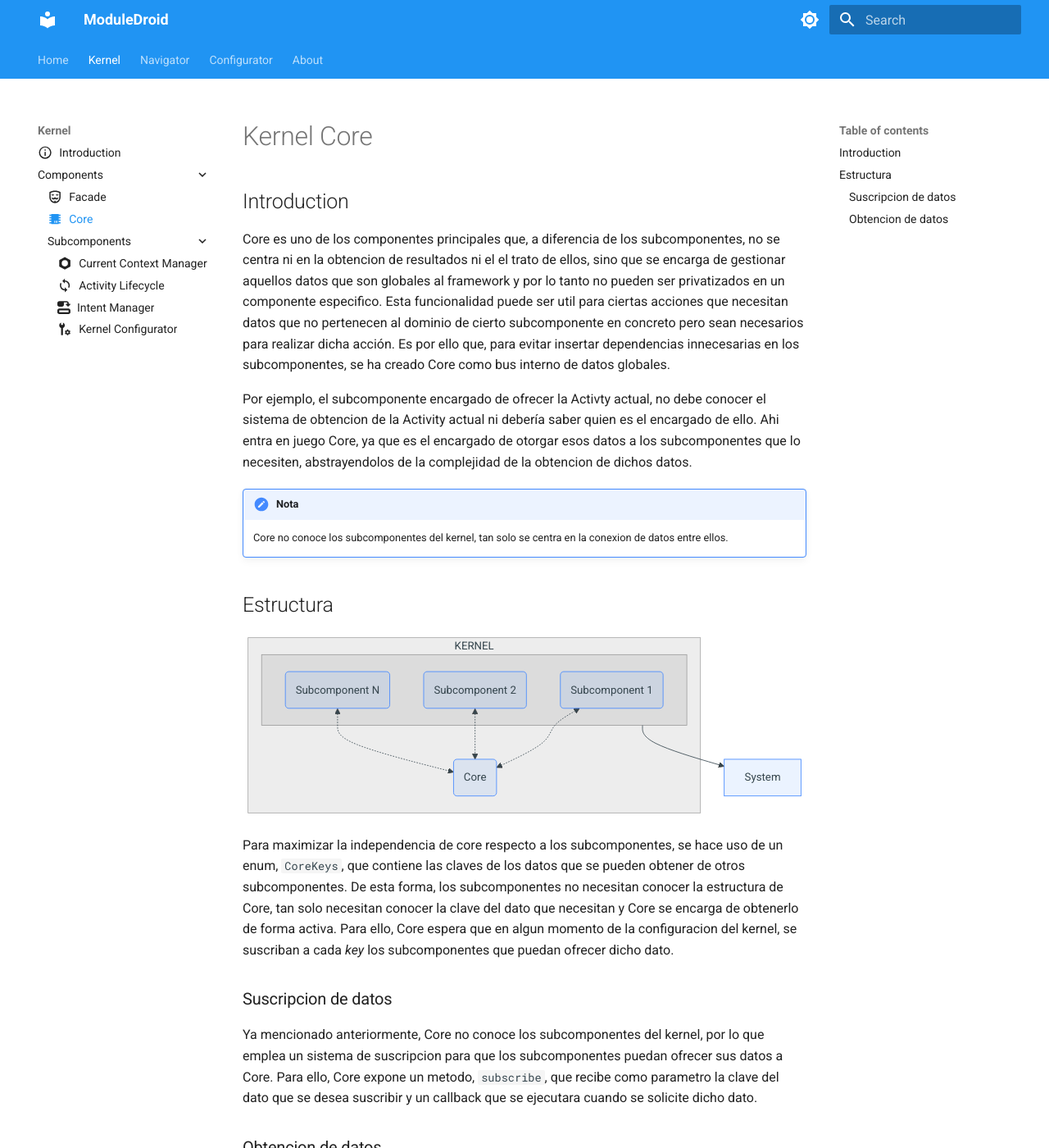
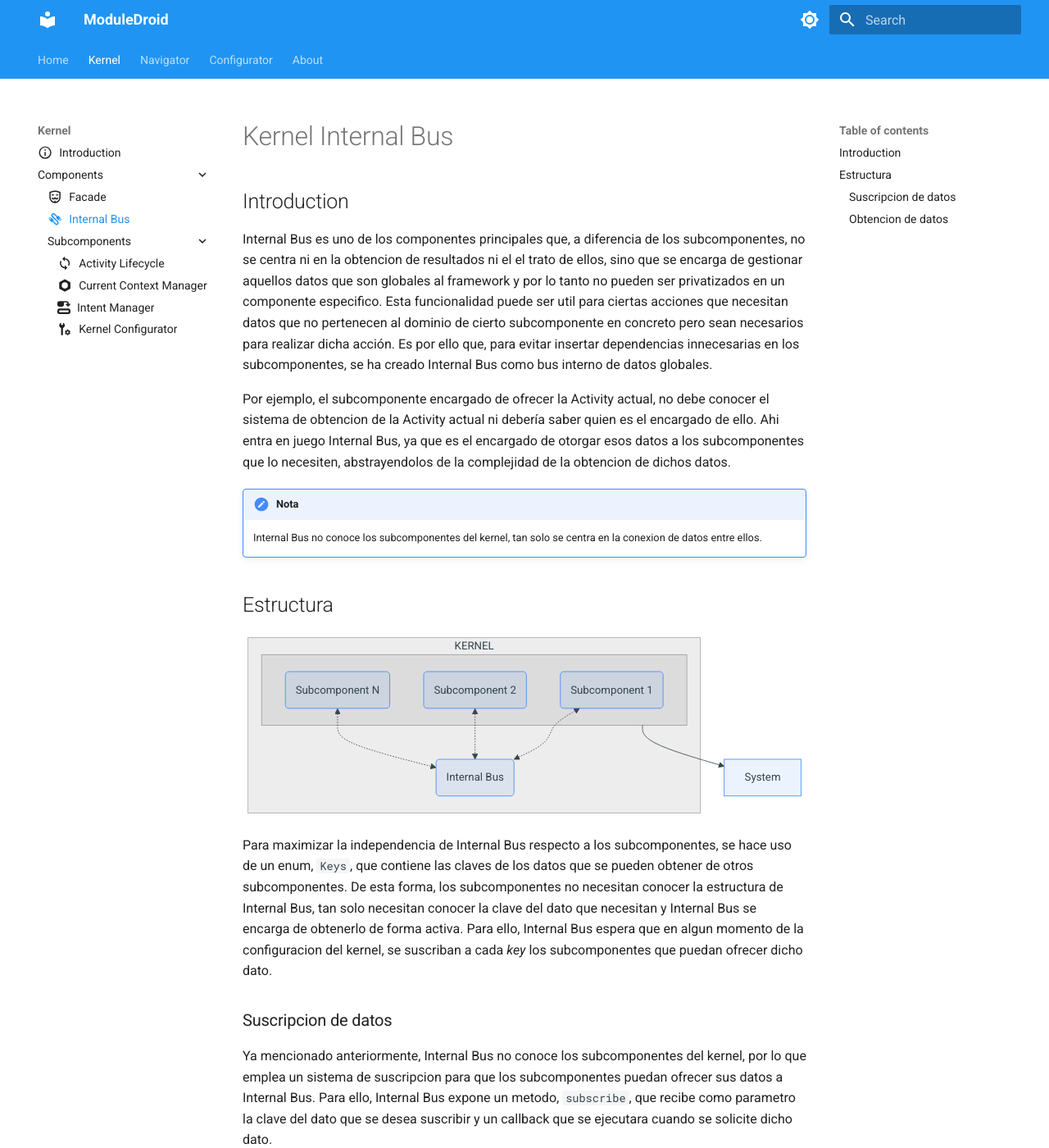
Before and after one commit to agp221-ua/ModuleDroid-Doc, an MkDocs documentation site: the page built from docs/kernel/components/internal_bus.md, in a window 1280 px wide and 1400 px high. Shown: the whole window at 82% size. Built offline with MkDocs 1.6.1 and Material for MkDocs 9.7.7, drawn with Linux system fonts in a browser that asks for light colours; some of the changed text lies outside the part shown.

````diff
--- a/docs/kernel/components/core.md
+++ b/docs/kernel/components/internal_bus.md
@@ -1,24 +1,24 @@
 ---
-icon: material/chip
+icon: material/cable-data
 ---
 
-# Kernel Core
+# Kernel Internal Bus
 
 ## Introduction
 
-Core es uno de los componentes principales que, a diferencia de los subcomponentes, no se centra ni en la obtencion
+Internal Bus es uno de los componentes principales que, a diferencia de los subcomponentes, no se centra ni en la obtencion
 de resultados ni el el trato de ellos, sino que se encarga de gestionar aquellos datos que son globales al framework
 y por lo tanto no pueden ser privatizados en un componente especifico. Esta funcionalidad puede ser util para ciertas
 acciones que necesitan datos que no pertenecen al dominio de cierto subcomponente en concreto pero sean necesarios para
 realizar dicha acción. Es por ello que, para evitar insertar dependencias innecesarias en los subcomponentes, se ha
-creado Core como bus interno de datos globales.
+creado Internal Bus como bus interno de datos globales.
 
-Por ejemplo, el subcomponente encargado de ofrecer la Activty actual, no debe conocer el sistema de obtencion de la
-Activity actual ni debería saber quien es el encargado de ello. Ahi entra en juego Core, ya que es el encargado de
+Por ejemplo, el subcomponente encargado de ofrecer la Activity actual, no debe conocer el sistema de obtencion de la
+Activity actual ni debería saber quien es el encargado de ello. Ahi entra en juego Internal Bus, ya que es el encargado de
 otorgar esos datos a los subcomponentes que lo necesiten, abstrayendolos de la complejidad de la obtencion de dichos datos.
 
 !!! note "Nota"
-    Core no conoce los subcomponentes del kernel, tan solo se centra en la conexion de datos entre ellos.
+    Internal Bus no conoce los subcomponentes del kernel, tan solo se centra en la conexion de datos entre ellos.
 
 ## Estructura
 
@@ -32,34 +32,34 @@
                 c3(Subcomponent N)
             end
             direction TB
-            core(Core)
+            ib(Internal Bus)
         end
         c --> System
-        c1 <-.-> core
-        c2 <-.-> core
-        c3 <-.-> core
+        c1 <-.-> ib
+        c2 <-.-> ib
+        c3 <-.-> ib
 
 ```
 
-[//]: # (todo Especificar mejor la estructura de Core)
+[//]: # (todo Especificar mejor la estructura de Internal Bus)
 
-Para maximizar la independencia de core respecto a los subcomponentes, se hace uso de un enum, `CoreKeys`, que contiene
+Para maximizar la independencia de Internal Bus respecto a los subcomponentes, se hace uso de un enum, `Keys`, que contiene
 las claves de los datos que se pueden obtener de otros subcomponentes. De esta forma, los subcomponentes no necesitan
-conocer la estructura de Core, tan solo necesitan conocer la clave del dato que necesitan y Core se encarga de obtenerlo
-de forma activa. Para ello, Core espera que en algun momento de la configuracion del kernel, se suscriban a cada _key_ los
+conocer la estructura de Internal Bus, tan solo necesitan conocer la clave del dato que necesitan y Internal Bus se encarga de obtenerlo
+de forma activa. Para ello, Internal Bus espera que en algun momento de la configuracion del kernel, se suscriban a cada _key_ los
 subcomponentes que puedan ofrecer dicho dato.
 
 ### Suscripcion de datos
 
-Ya mencionado anteriormente, Core no conoce los subcomponentes del kernel, por lo que emplea un sistema de suscripcion
-para que los subcomponentes puedan ofrecer sus datos a Core. Para ello, Core expone un metodo, `subscribe`, que recibe
+Ya mencionado anteriormente, Internal Bus no conoce los subcomponentes del kernel, por lo que emplea un sistema de suscripcion
+para que los subcomponentes puedan ofrecer sus datos a Internal Bus. Para ello, Internal Bus expone un metodo, `subscribe`, que recibe
 como parametro la clave del dato que se desea suscribir y un callback que se ejecutara cuando se solicite dicho dato.
 
 [//]: # (todo Añadir ejemplo de suscripcion de datos)
 
 ### Obtencion de datos
 
-Para obtener los datos, Core expone un metodo, `get`, que recibe como parametro la clave del dato que se desea obtener.
+Para obtener los datos, Internal Bus expone un metodo, `get`, que recibe como parametro la clave del dato que se desea obtener.
 Este metodo se encarga de buscar en el mapa de suscripciones si existe algun subcomponente que ofrezca dicho dato, y en
 caso de que exista, ejecuta el callback asociado a dicho dato, recupera el dato y lo devuelve. En caso de que no exista
 una suscripcion asociada a la clave, se lanza una excepcion.
--- a/mkdocs.yml
+++ b/mkdocs.yml
@@ -42,10 +42,10 @@
     - Introduction: kernel/kernel.md
     - Components:
       - Facade: kernel/components/facade_kernel.md
-      - Core: kernel/components/core.md
+      - Internal Bus: kernel/components/internal_bus.md
       - Subcomponents:
+        - Activity Lifecycle: kernel/components/subcomponents/activity_lifecycle.md
         - Current Context Manager: kernel/components/subcomponents/current_context_manager.md
-        - Activity Lifecycle: kernel/components/subcomponents/activity_lifecycle.md
         - Intent Manager: kernel/components/subcomponents/intent_manager.md
         - Kernel Configurator: kernel/components/subcomponents/kernel_configurator.md
   - Navigator: navigator.md
````
Also changed, not shown: docs/kernel/kernel.md (+5 -5 lines).
